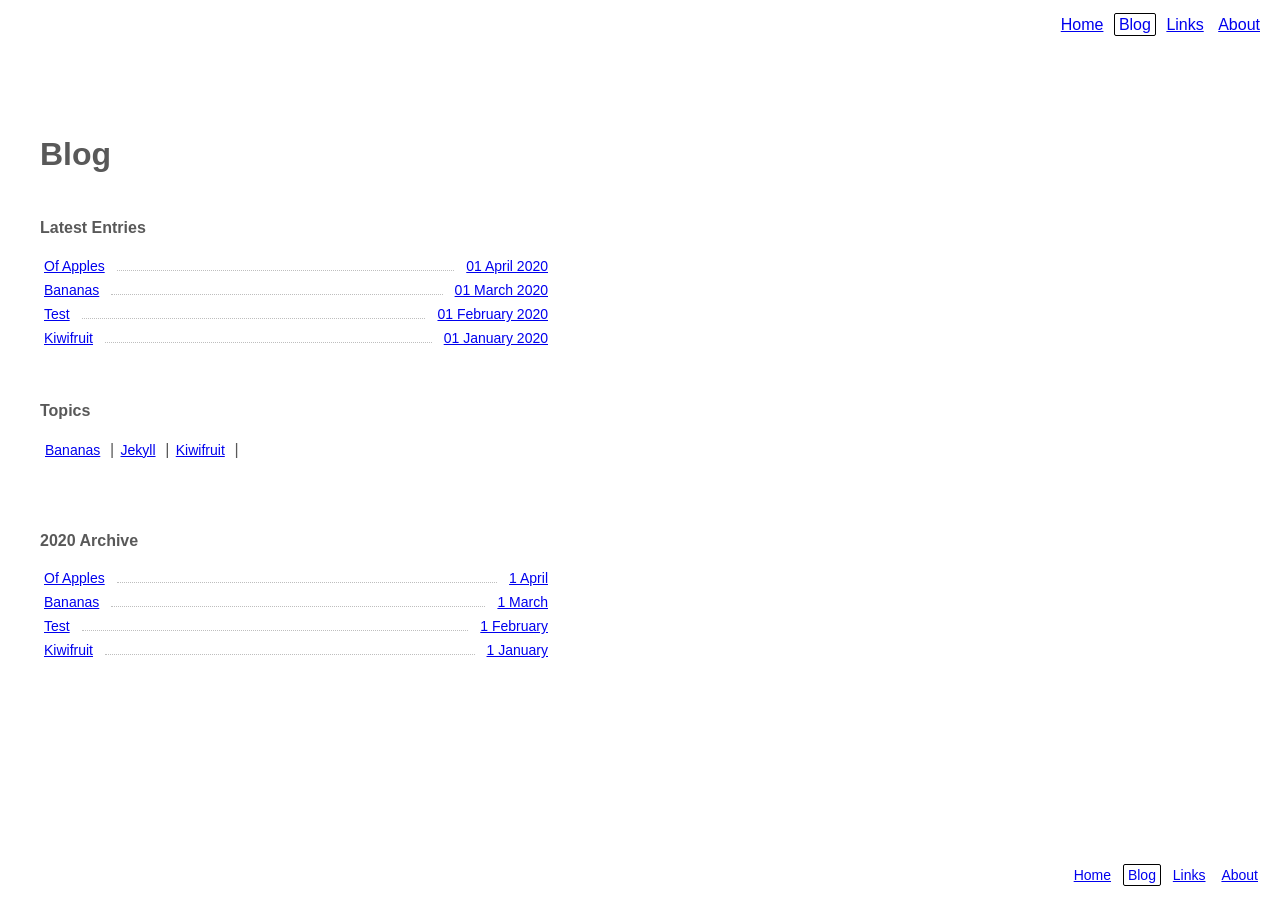
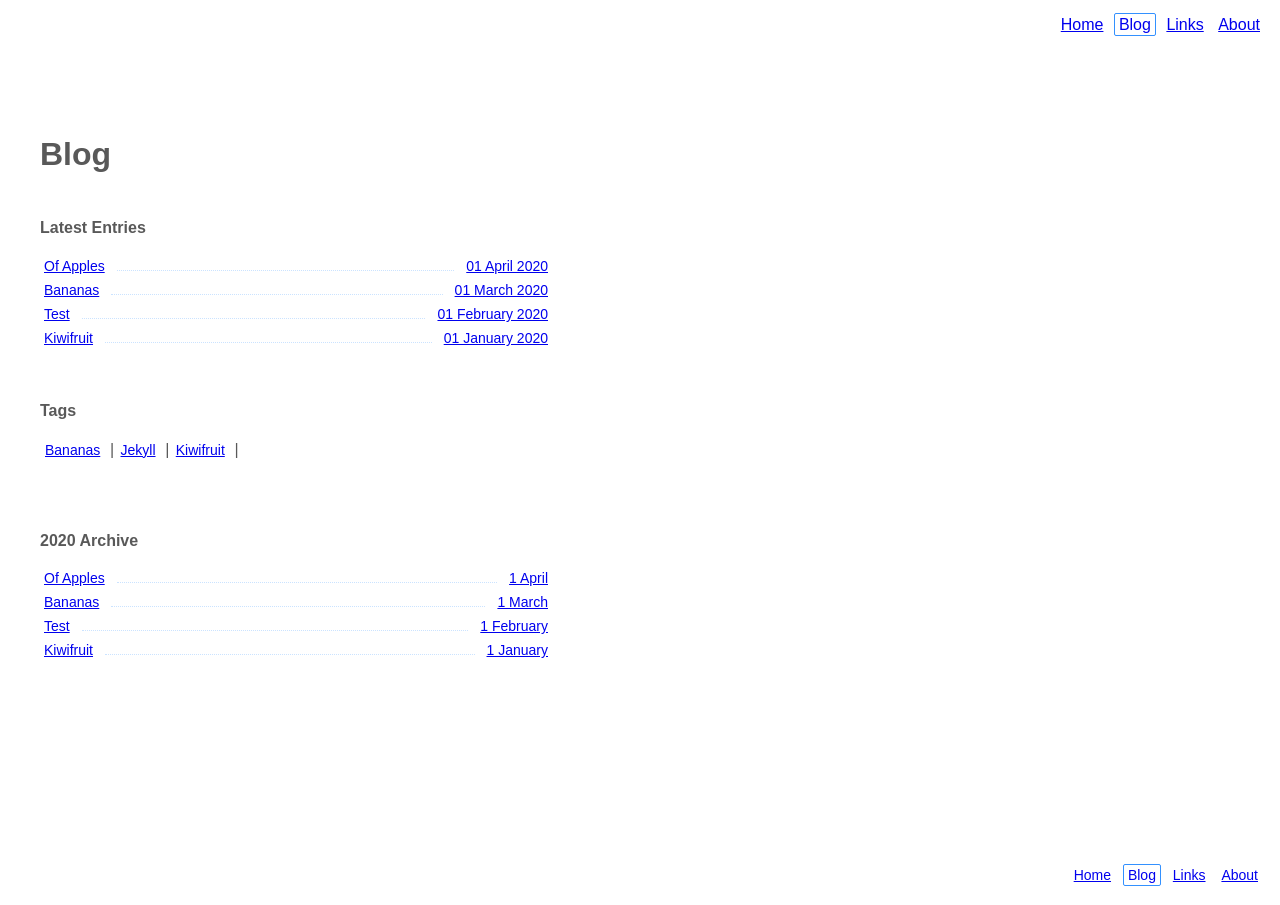
Before and after one commit to denismcdonald/blog, a Jekyll site: the page built from blog.md, in a window 1280 px wide. Built offline with Jekyll 4.4.1, drawn with Linux system fonts in a browser that asks for light colours.

Commit message:
Add post end symbols and tags

```diff
--- a/_layouts/default.html
+++ b/_layouts/default.html
@@ -48,7 +48,6 @@
       {%- else -%}
       <div class="content-container">
         {{ content }}
-
         {%- if page.edit == true -%}
         {% include edit.html %}
         {%- endif -%}
--- a/_layouts/links.html
+++ b/_layouts/links.html
@@ -39,7 +39,7 @@
 
       <div class="content-container toc-content">
         {{ content }}
-
+        <div class="end">###</div>
         {%- if page.edit == true -%}
         <div class="edit-toc">
           {% include edit.html %}
@@ -51,7 +51,7 @@
       {%- else -%}
       <div class="content-container">
         {{ content }}
-
+        <div class="end">###</div>
         {%- if page.edit == true -%}
         {% include edit.html %}
         {%- endif -%}
--- a/_sass/main.scss
+++ b/_sass/main.scss
@@ -14,6 +14,8 @@
 }
 
 body {
+    // background-color: #181a1b;
+    // color: rgb(200, 196, 188);
     color: #595959;
     font-family: Arial, Helvetica, sans-serif;
     height: 100vh;
@@ -53,7 +55,7 @@
 
 blockquote span {
     display: block;
-    color: #333333;
+    // color: #333333;
     font-style: normal;
     margin: 1rem;
     text-align: center;
@@ -78,8 +80,19 @@
 a.edit,
 a.scroll,
 li a {
+    // color: #3391ff;
     padding: 0 2px;
 }
+
+a span {
+    text-decoration: none;
+    display: inline-block;
+    padding-right: 4px;
+}
+
+// a:visited {
+//     color: #2d77cc;
+// }
 
 .archive-dates {
     margin-top: 4rem;
@@ -92,7 +105,7 @@
     margin-left: .5rem;
     height: 1px;
     border: none;
-    border-bottom: 1px dotted #000;
+    border-bottom: 1px dotted #3391ff;
     -webkit-box-flex: 1;
     -webkit-flex: 1 0 1rem;
     flex: 1 0 1rem;
@@ -166,7 +179,7 @@
 }
 
 .current {
-    border: 1px solid #000;
+    border: 1px solid #3391ff;
     border-radius: 2px;
     text-decoration: none;
 }
@@ -179,10 +192,12 @@
     text-decoration: underline;
 }
 
-a span {
-    text-decoration: none;
-    display: inline-block;
-    padding-right: 4px;
+.end {
+    color: #d6d6d6;
+    font-style: italic;
+    letter-spacing: 15px;
+    margin-top: 3rem;
+    text-align: center;
 }
 
 footer {
@@ -265,15 +280,15 @@
 }
 
 .post-date {
-    background-color: #fff;
+    // background-color: #fff;
     border-radius: 4px;
-    color: #000;
+    // color: #000;
     font-style: italic;
     margin: -0.75rem 0 2rem 0;
 }
 
 .post-tags {
-    margin: 2rem 0 1rem 0;
+    margin: 2rem 0 2rem 0;
 }
 
 .post-tags span {
@@ -414,7 +429,7 @@
 
     .content-container {
         margin: 0 auto;
-        padding: 4rem 1.5rem 4rem 1rem;
+        padding: 4rem 1.5rem 1rem 1rem;
     }
 
     footer {
--- a/blog.md
+++ b/blog.md
@@ -15,7 +15,7 @@
     {% endfor %}
 </div>
 
-<h2>Topics</h2>
+<h2>Tags</h2>
 
 <section class="archive-list">
 {% capture tags %}
```
Also changed, not shown: _layouts/post.html (+7 -2 lines), 7 other files.
